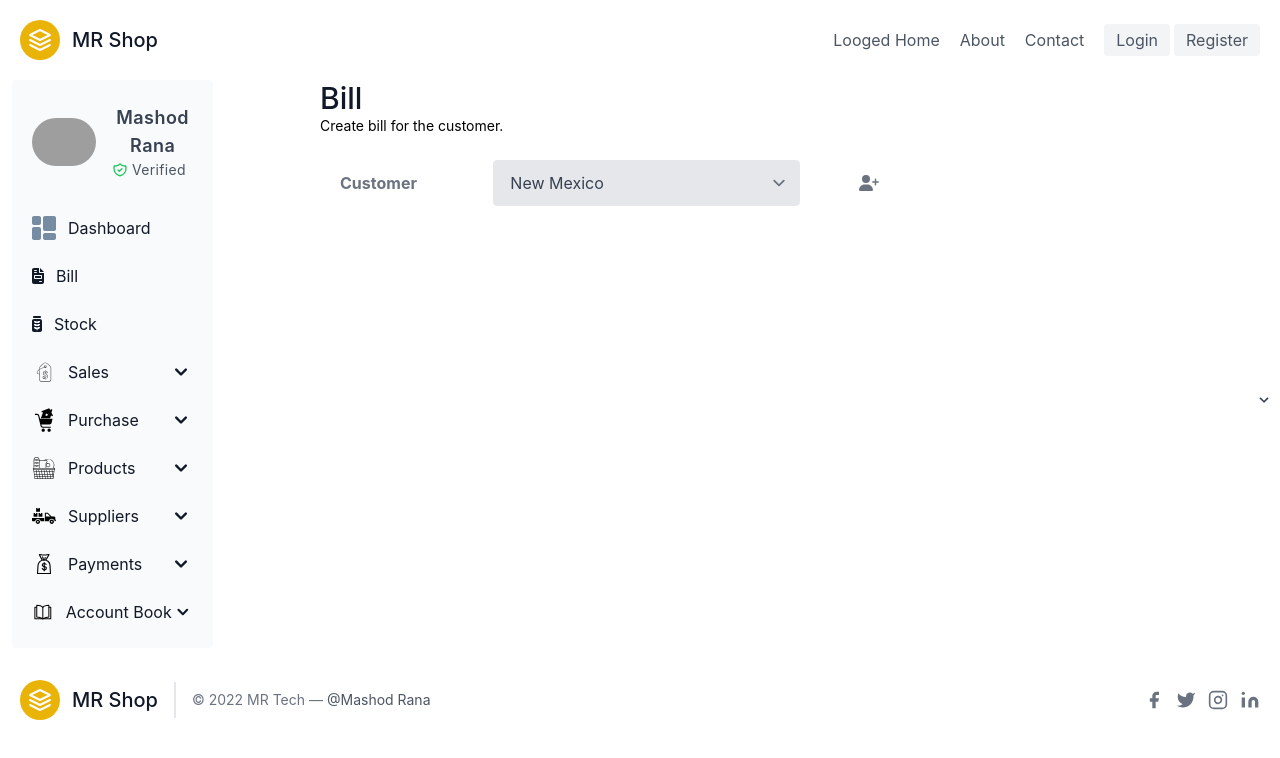
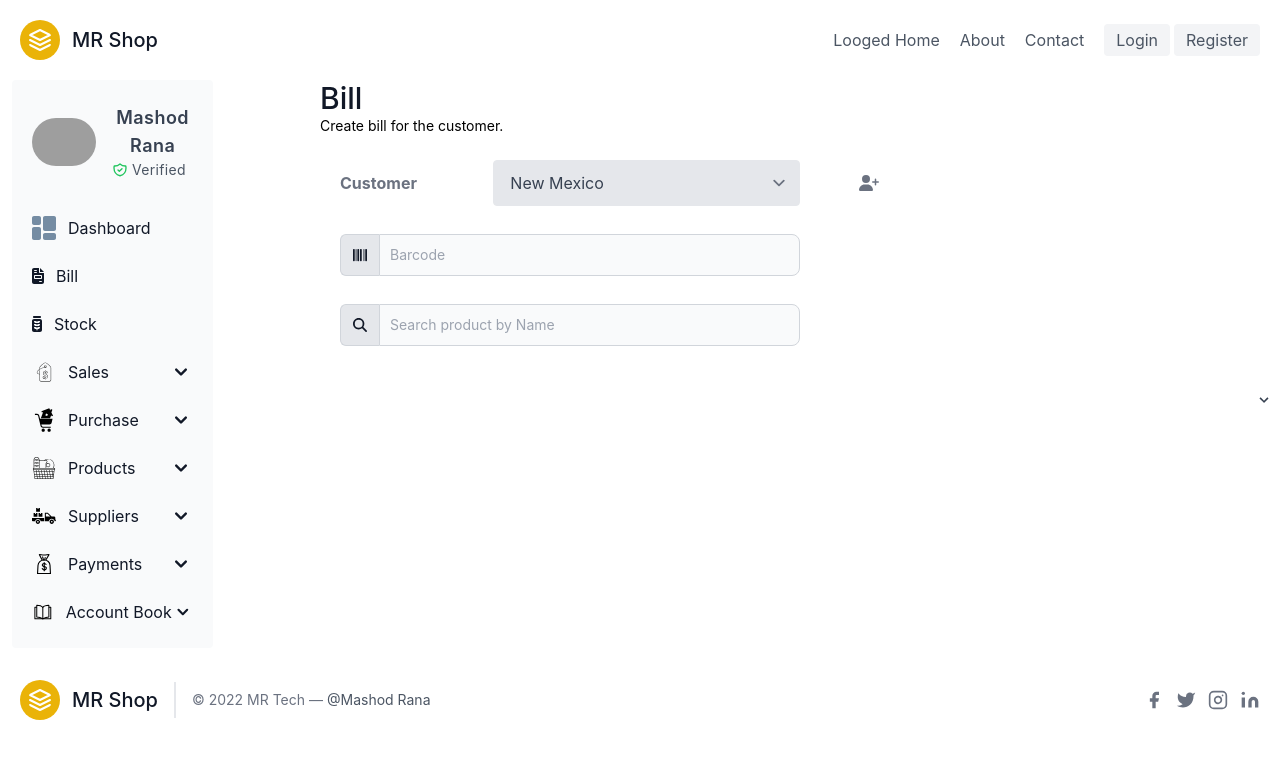
Before and after one commit to samueltefera/potential-inventory, a React (Create React App) app in the folder client/: page /dashboard/bill in a window 1280 px wide. Shown: the top 758 px of the page. Built offline with nearby package versions, Linux system fonts and the light colour scheme; grey boxes are pictures that could not be loaded.

Commit message:
barcode and product search input field design done

```diff
--- a/client/src/Components/Bill/Bill.jsx
+++ b/client/src/Components/Bill/Bill.jsx
@@ -1,4 +1,4 @@
-import { faUserPlus } from "@fortawesome/free-solid-svg-icons";
+import { faBarcode, faSearch, faUserPlus } from "@fortawesome/free-solid-svg-icons";
 import { FontAwesomeIcon } from "@fortawesome/react-fontawesome";
 import { Link } from "react-router-dom";
 
@@ -35,6 +35,35 @@ const Bill = () => {
                         </div>
                     </div>
 
+                    {/* barcode */}
+                    <div class="md:flex md:items-center md:justify-start mb-6">
+                        <div class="flex md:w-3/6">
+                            <span class="inline-flex items-center px-3 text-sm text-gray-900 bg-gray-200 border border-r-0 border-gray-300 rounded-l-md dark:bg-gray-600 dark:text-gray-400 dark:border-gray-600">
+                                <FontAwesomeIcon icon={faBarcode} />
+                            </span>
+                            <input
+                            type="text"
+                            id="website-admin"
+                            class="rounded-none rounded-r-lg bg-gray-50 border text-gray-900 focus:ring-blue-500 focus:border-blue-500 block flex-1 min-w-0 w-full text-sm border-gray-300 p-2.5  dark:bg-gray-700 dark:border-gray-600 dark:placeholder-gray-400 dark:text-white dark:focus:ring-blue-500 dark:focus:border-blue-500"
+                            placeholder="Barcode"
+                            />
+                        </div>
+                    </div>
+
+                    {/* Search product */}
+                    <div class="md:flex md:items-center md:justify-start mb-6">
+                        <div class="flex md:w-3/6">
+                            <span class="inline-flex items-center px-3 text-sm text-gray-900 bg-gray-200 border border-r-0 border-gray-300 rounded-l-md dark:bg-gray-600 dark:text-gray-400 dark:border-gray-600">
+                                <FontAwesomeIcon icon={faSearch} />
+                            </span>
+                            <input
+                            type="text"
+                            id="website-admin"
+                            class="rounded-none rounded-r-lg bg-gray-50 border text-gray-900 focus:ring-blue-500 focus:border-blue-500 block flex-1 min-w-0 w-full text-sm border-gray-300 p-2.5  dark:bg-gray-700 dark:border-gray-600 dark:placeholder-gray-400 dark:text-white dark:focus:ring-blue-500 dark:focus:border-blue-500"
+                            placeholder="Search product by Name"
+                            />
+                        </div>
+                    </div>
                 </div>
             </div>
         </>
```
